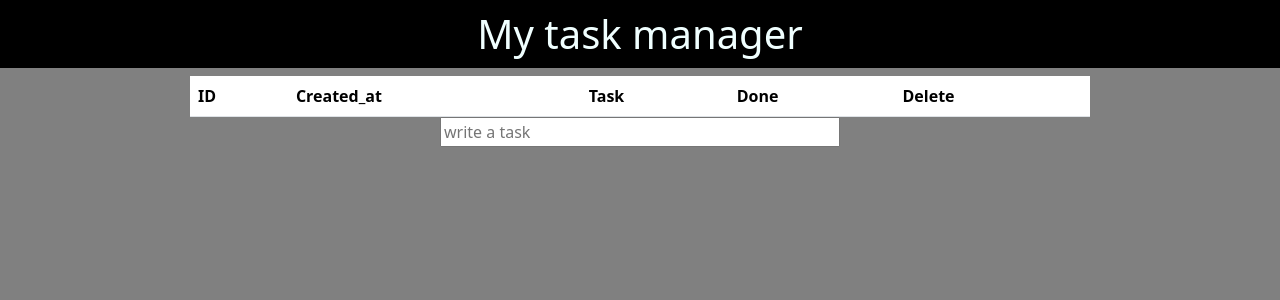
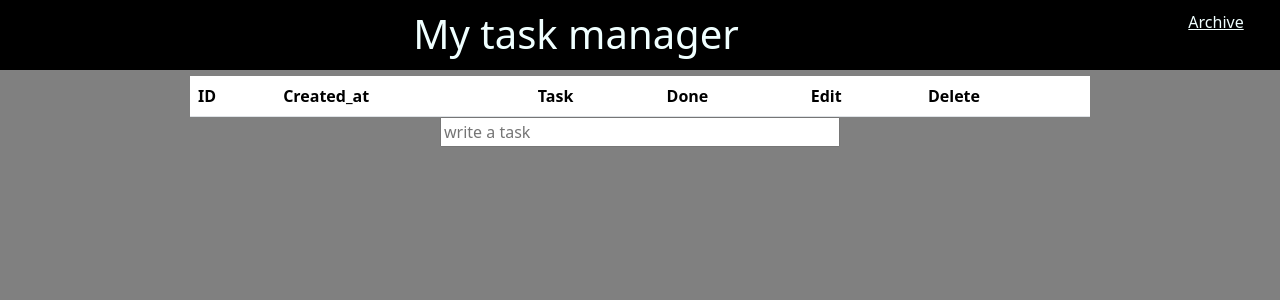
Before and after one commit to kotgreen/task_manager, a PHP site: page / in a window 1280 px wide. Shown: the top 300 px of the page. Run offline with PHP 8.4, Linux system fonts and the light colour scheme; tables that the repository leaves empty or names only in its code hold one stand-in row (values such as "Sample post"); lists and menus that the app fills with data are empty.

Commit message:
modify html

```diff
--- a/header.php
+++ b/header.php
@@ -10,4 +10,7 @@
 </head>
 
 <body class="body">
+    <div id="head">
     <h1 id="main_title">My task manager</h1>
+    <a id="archive" href="archive.php">Archive</a>
+    </div>
--- a/index.php
+++ b/index.php
@@ -8,6 +8,7 @@
         <th>Created_at</th>
         <th>Task</th>
         <th>Done</th>
+        <th>Edit</th>
         <th>Delete</th>
     </thead>
     <?php
@@ -17,11 +18,12 @@
     ?>
         <tbody>
             <tr>
-                    <td><?= $row['id'] ?></td>
-                    <td><?= $row['created_at'] ?></td>
+                <td width="20"><?= $row['id'] ?></td>
+                <td width="120"><?= $row['created_at'] ?></td>
                 <td><?= $row['task'] ?></td>
-                    <td><a href="archive_task.php?id=<?= $row['id'] ?>"><button type="button" class="my_btn" style="color: white; background-color: #00008B;">Done</button></a></td>
-                    <td><a href="delete_task.php?id=<?= $row['id'] ?>"><button type="button" class="my_btn" style="color: white; background-color: #dc3545;">Delete</button></a></td>
+                <td width="20"><a href="archive_task.php?id=<?= $row['id'] ?>"><button type="button" class="my_btn" style="color: white; background-color: #00008B;">Done</button></a></td>
+                <td width="20"><a href="archive_task.php?id=<?= $row['id'] ?>"><button type="button" class="my_btn" style="color: white; background-color: #696969;">Edit</button></a></td>
+                <td width="20"><a href="delete_task.php?id=<?= $row['id'] ?>"><button type="button" class="my_btn" style="color: white; background-color: #dc3545;">Delete</button></a></td>
             </tr>
         </tbody>
     <?php
--- a/style.css
+++ b/style.css
@@ -1,8 +1,22 @@
+#head{
+    background-color: black;
+    height: 70px;
+}
+
 #main_title{
     text-align: center;
-    background-color: black;
     color: azure;
     padding: 10px;
+    float: left;
+    width: 90%;
+}
+
+#archive{
+    text-align: center;
+    color: azure;
+    padding: 10px;
+    float: right;
+    width: 10%;
 }
 
 .my_btn {
@@ -17,8 +31,3 @@
 .body {
     background-color: #808080;
 }
-
-zzz {
-    background-color: green;
-
-}
```
Also changed, not shown: archive.php (+30 -2 lines). Lines whose indentation alone changed are shown as unchanged.
